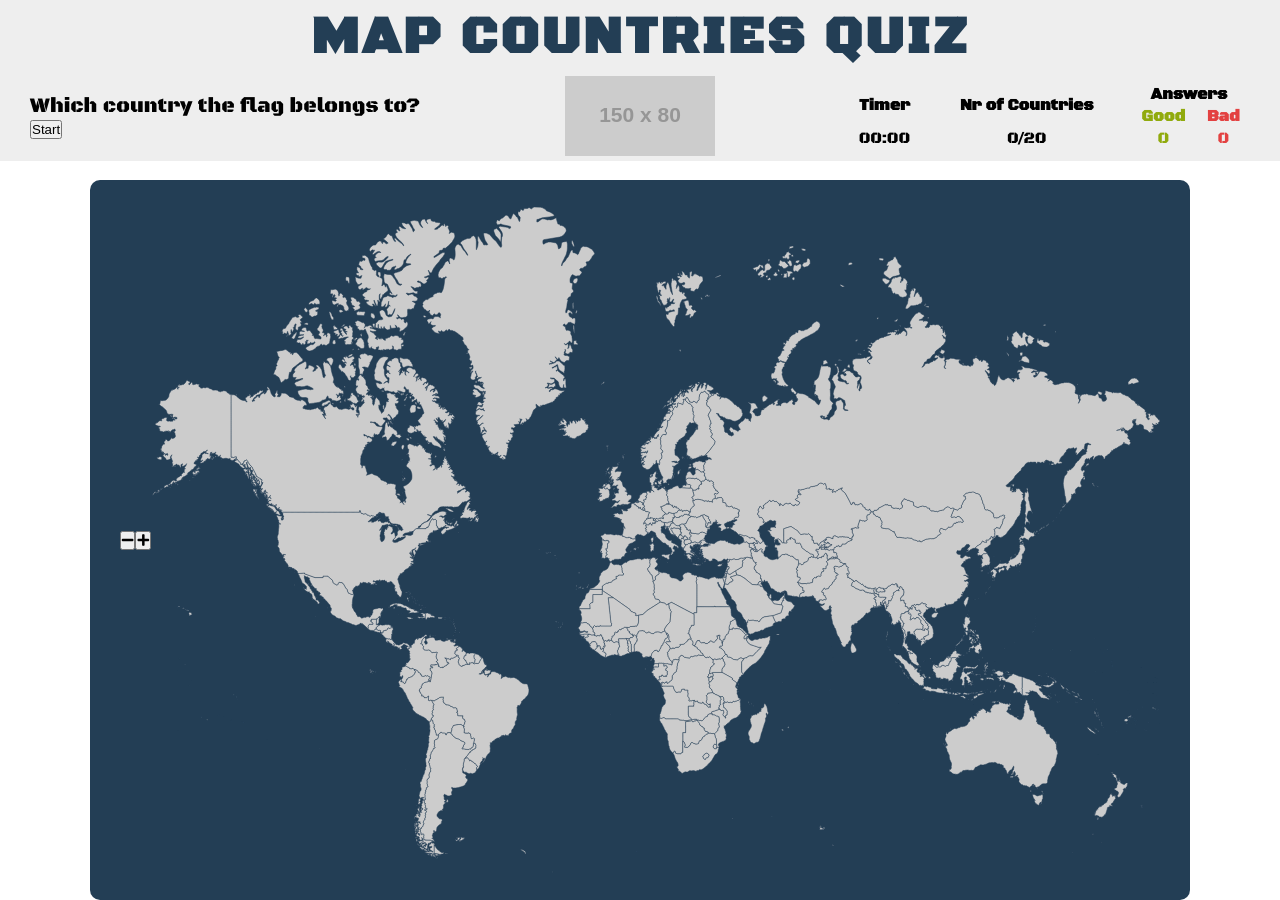
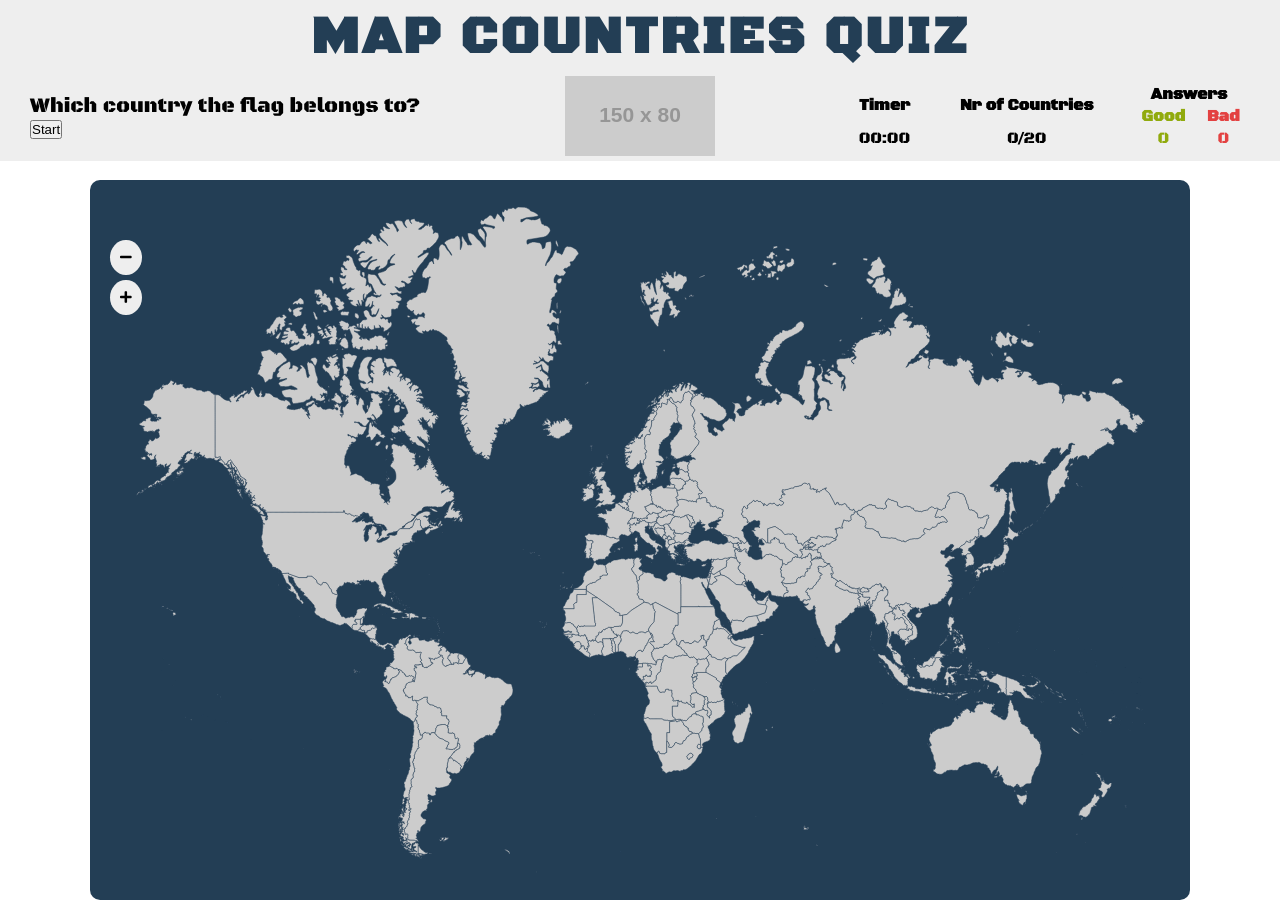
Before and after one commit to monika-stempniak/MapCountriesQuiz, a React app: page / in a window 1280 px wide. Built offline with nearby package versions, Linux system fonts and the light colour scheme.

Commit message:
change name .btn for .btn-map

```diff
--- a/src/js/components/map.jsx
+++ b/src/js/components/map.jsx
@@ -68,8 +68,8 @@ class Map extends React.Component {
     return (
       <section className="map">
         <figure className="map-container">
-          <button className="btn btn-further" aria-hidden="true" onClick={() => this.handleClickFurther()}><i className="fas fa-minus"></i></button>
-          <button className="btn btn-closer" aria-hidden="true" onClick={() => this.handleClickCloser()}><i className="fas fa-plus"></i></button>
+          <button className="btn-map btn-further" aria-hidden="true" onClick={() => this.handleClickFurther()}><i className="fas fa-minus"></i></button>
+          <button className="btn-map btn-closer" aria-hidden="true" onClick={() => this.handleClickCloser()}><i className="fas fa-plus"></i></button>
           <div className="country-name" style={this.state.countryHover}>{title}</div>
           <h2 className="map-title visuallyhidden">World map</h2>
           <svg xmlns="http://www.w3.org/2000/svg" className="map-svg" viewBox="0 0 1009.12 665.24" style={this.state.mapSvgStyle}>
```
